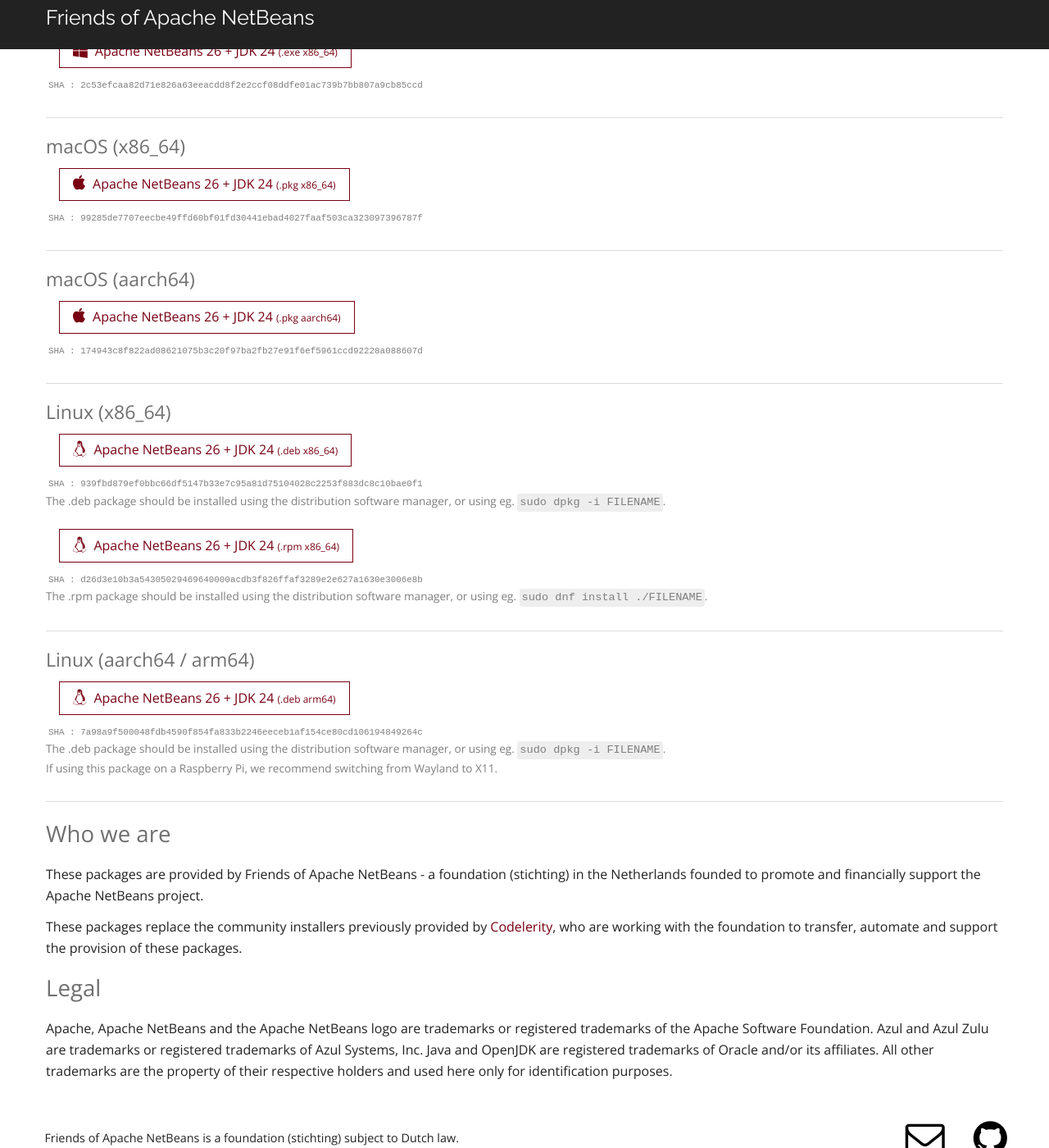
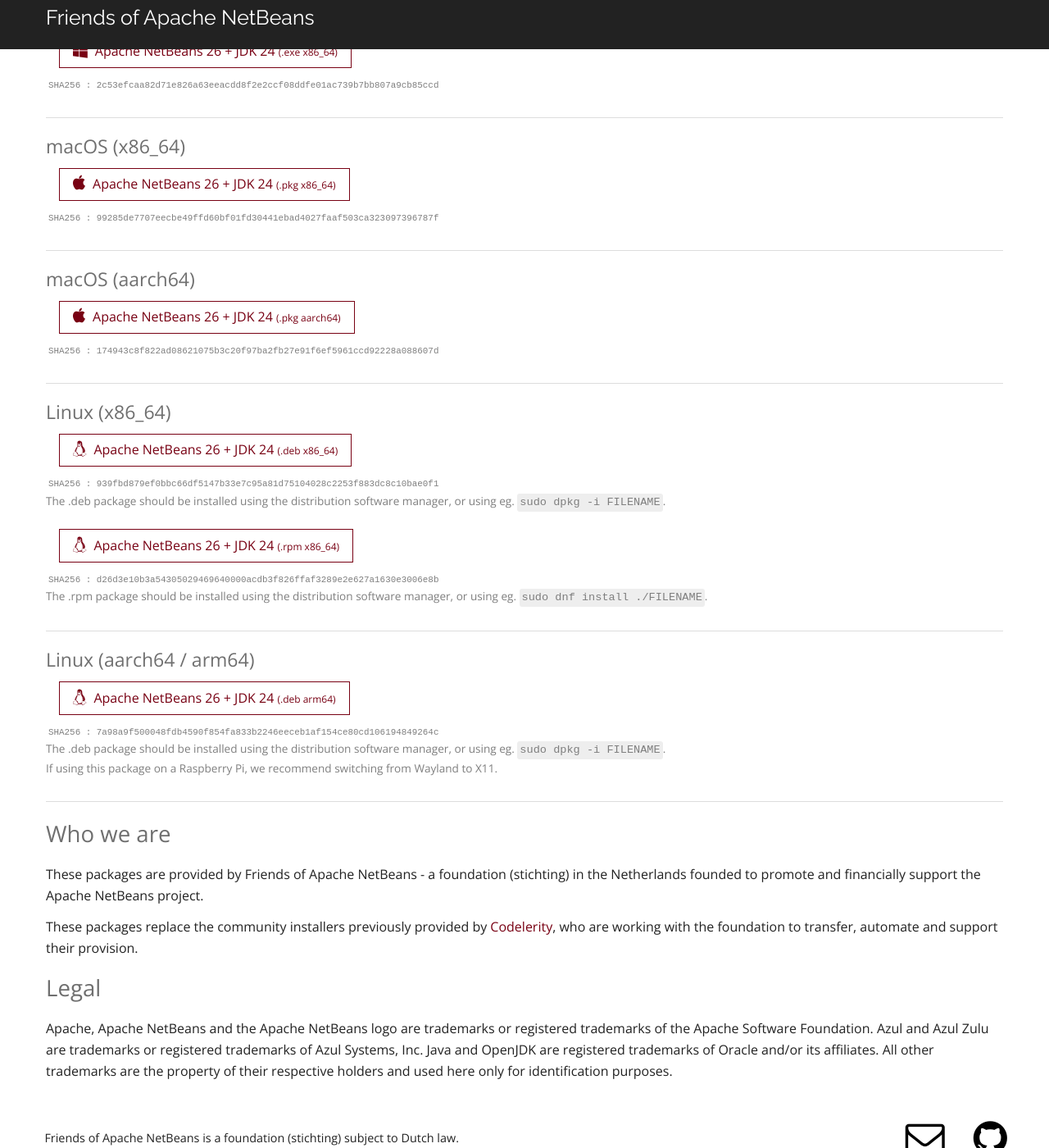
Before and after one commit to Friends-of-Apache-NetBeans/netbeans-installers-site, a Jekyll site: the page built from index.html, in a window 1280 px wide and 1400 px high, scrolled down 599 px. Shown: the whole window at 82% size. Built offline with Jekyll 4.4.1, drawn with Linux system fonts in a browser that asks for light colours; nearby versions of some CDN libraries.

Commit message:
Specify hash type and minor text revision.

```diff
--- a/index.html
+++ b/index.html
@@ -66,7 +66,7 @@
         Apache NetBeans {{ page.netbeans-version }} + JDK {{ page.jdk-version }}
         <span class="type-arch">(.exe x86_64)</span></a></div>
     <aside>
-      <code class="hash">SHA : {{ page.exe-x64-hash }}</code>
+      <code class="hash">SHA256 : {{ page.exe-x64-hash }}</code>
     </aside>
   </section>
   <section class="download-arch">
@@ -76,7 +76,7 @@
         Apache NetBeans {{ page.netbeans-version }} + JDK {{ page.jdk-version }}
         <span class="type-arch">(.pkg x86_64)</span></a></div>
     <aside>
-      <code class="hash">SHA : {{ page.pkg-x64-hash }}</code>
+      <code class="hash">SHA256 : {{ page.pkg-x64-hash }}</code>
     </aside>
   </section>
   <section class="download-arch">
@@ -86,7 +86,7 @@
         Apache NetBeans {{ page.netbeans-version }} + JDK {{ page.jdk-version }}
         <span class="type-arch">(.pkg aarch64)</span></a></div>
     <aside>
-      <code class="hash">SHA : {{ page.pkg-arm-hash }}</code>
+      <code class="hash">SHA256 : {{ page.pkg-arm-hash }}</code>
     </aside>
   </section>
   <section class="download-arch">
@@ -95,7 +95,7 @@
             class="btn"><i class="fa fa-linux"></i>
         Apache NetBeans {{ page.netbeans-version }} + JDK {{ page.jdk-version }}
         <span class="type-arch">(.deb x86_64)</span></a></div>
-    <aside><code class="hash">SHA : {{ page.deb-x64-hash }}</code><br>
+    <aside><code class="hash">SHA256 : {{ page.deb-x64-hash }}</code><br>
       The .deb package should be installed using the distribution software manager,
       or using eg. <code>sudo dpkg -i FILENAME</code>.</aside>
     <div><a href="{{ page.rpm-x64-link }}"
@@ -103,7 +103,7 @@
         Apache NetBeans {{ page.netbeans-version }} + JDK {{ page.jdk-version }}
         <span class="type-arch">(.rpm x86_64)</span></a></div>
     <aside>
-      <code class="hash">SHA : {{ page.rpm-x64-hash }}</code><br>
+      <code class="hash">SHA256 : {{ page.rpm-x64-hash }}</code><br>
       The .rpm package should be installed using the distribution software manager,
       or using eg. <code>sudo dnf install ./FILENAME</code>.
     </aside>
@@ -115,7 +115,7 @@
         Apache NetBeans {{ page.netbeans-version }} + JDK {{ page.jdk-version }}
         <span class="type-arch">(.deb arm64)</span></a></div>
     <aside>
-      <code class="hash">SHA : {{ page.deb-arm-hash }}</code><br>
+      <code class="hash">SHA256 : {{ page.deb-arm-hash }}</code><br>
       The .deb package should be installed using the distribution software manager,
       or using eg. <code>sudo dpkg -i FILENAME</code>.<br>
       If using this package on a Raspberry Pi, we recommend switching from Wayland to X11.</aside>
@@ -129,7 +129,7 @@
     project.</p>
   <p>These packages replace the community installers previously provided by
     <a href="https://www.codelerity.com/">Codelerity</a>, who are working with the
-    foundation to transfer, automate and support the provision of these packages.</p>
+    foundation to transfer, automate and support their provision.</p>
 
   <h2>Legal</h2>
   <p>Apache, Apache NetBeans and the Apache NetBeans logo are trademarks or registered trademarks
```
